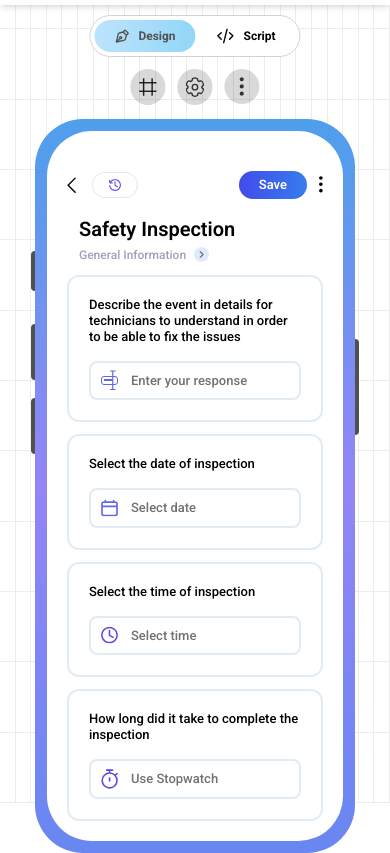
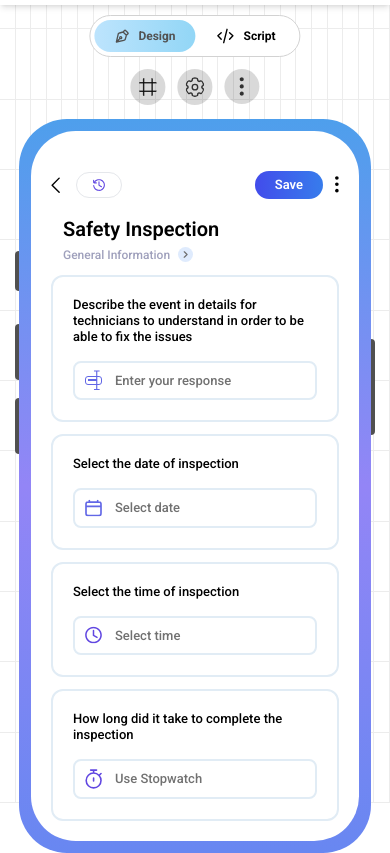
Before and after one commit to omkarbokil/Axonator, a website: page index.html in a window 390 px wide. Shown: the part 41-894 px from the top of the page. Drawn offline with Linux system fonts and the light colour scheme.

Commit message:
changes done

```diff
--- a/index.html
+++ b/index.html
@@ -269,7 +269,7 @@
                 </div>
             </div>
             <!-- Mobile Screen -->
-            <div class="absolute lg:top-24 top-40 left-[50%] lg:-translate-x-[100%] -translate-x-[50%] p-3 rounded-[3rem] bg-white bg-gradient-to-b from-[#4E9FEC] via-[#9385F6] to-[#6887F1] sm:w-[22rem] min-w-[20rem]">
+            <div class="absolute lg:top-24 top-40 left-[50%] lg:-translate-x-[100%] -translate-x-[50%] p-3 rounded-[3rem] bg-white bg-gradient-to-b from-[#4E9FEC] via-[#9385F6] to-[#6887F1] min-w-[22rem] max-w-[22rem]">
                 <div class="bg-white p-5 pt-10 rounded-[2.8rem]">
                     <div class="grid grid-cols-1 gap-3">
                         <!-- Top Header -->
```
Also changed, not shown: css/styleoutput.css.
